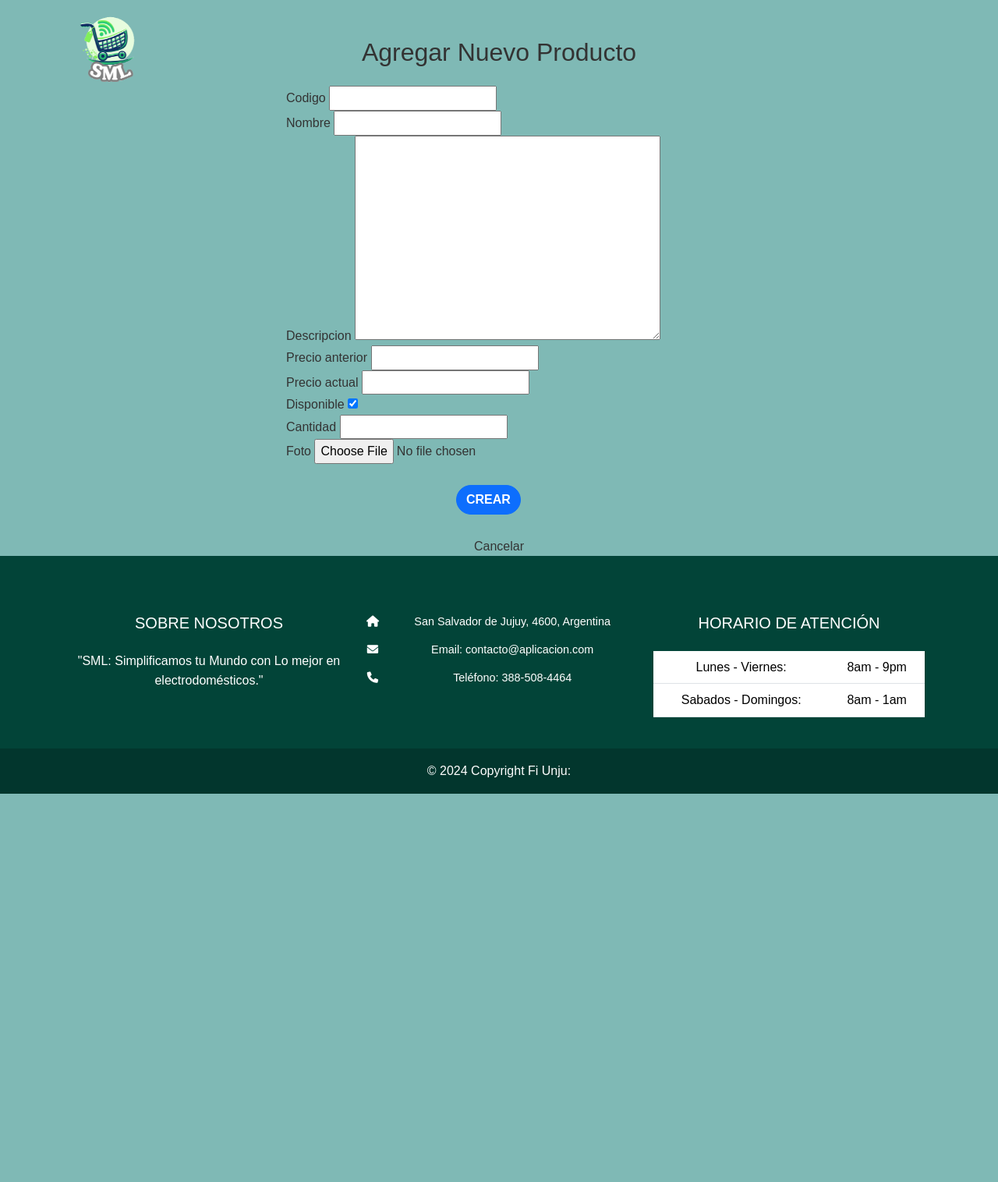
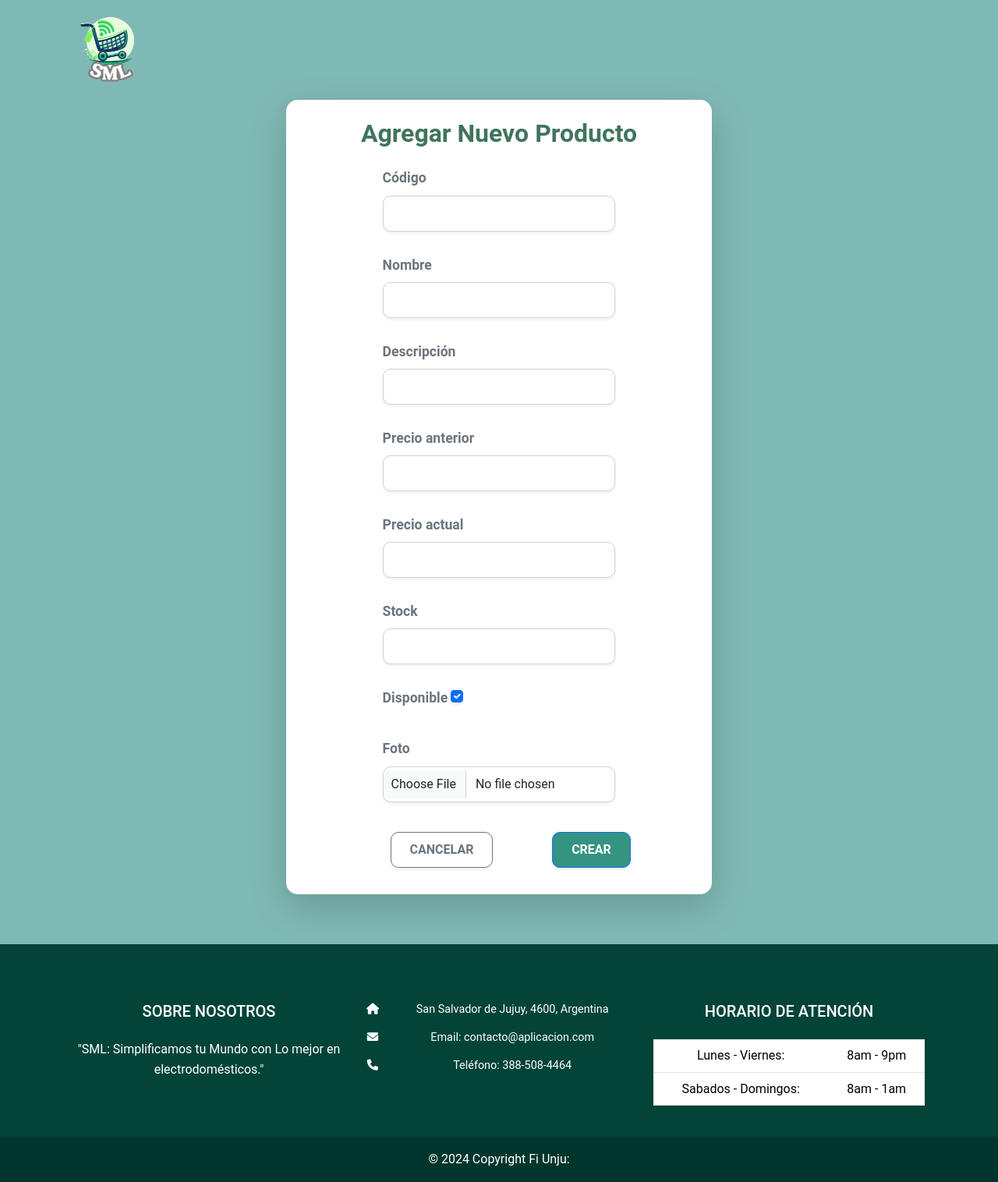
Before and after one commit to Abrill95/Hexacoders, a Django app: page /ventas/productos/agregar/ in a window 1280 px wide. Shown: the whole page at 78% size. Before the commit the page ends 1018 px from the top, so only its background shows below. Run offline with Django 5.2, Linux system fonts and the light colour scheme; some libraries are stand-ins or nearby versions; some web fonts are replaced.

Commit message:
Agregando páginas para la creación, modificación y eliminación de un dato

```diff
--- /dev/null
+++ b/teamHEXACODERS/core/static/core/css/estilosFormularios.css
@@ -0,0 +1,94 @@
+body {
+    background-color: #365954;
+    font-family: 'Roboto', sans-serif;
+}
+.form-container{
+    margin-top: 10% !important;
+    margin-bottom: 5%;
+}
+
+
+.card {
+    border-radius: 15px;
+    background: white;
+    animation: fadeIn 0.8s ease-in-out;
+}
+
+.form-group {
+    text-align: left;
+    width: 100%;
+}
+
+.form-label {
+    font-size: 1.1rem;
+    margin-bottom: 0.5rem;
+    color: #495057;
+}
+
+.form-control {
+    width: 150%;
+    padding: 10px;
+    font-size: 1rem;
+    border: 1px solid #ced4da;
+    border-radius: 10px;
+    transition: box-shadow 0.3s ease;
+}
+
+.form-control:focus {
+    border-color: #0d6efd;
+    box-shadow: 0 0 5px rgba(13, 110, 253, 0.5);
+}
+
+
+.btn {
+    font-size: 1rem;
+    font-weight: bold;
+    padding: 10px 20px;
+    margin-right: 30% !important;
+    border-radius: 10px;
+}
+
+.btn-outline-secondary {
+    color: #6c757d;
+    border-color: #6c757d;
+    transition: all 0.3s ease;
+}
+
+.btn-outline-secondary:hover {
+    background-color: #6c757d;
+    color: white;
+}
+
+.card h2{
+    color: rgba(49, 107, 81, 0.93) !important;
+}
+
+.btn-primary{
+    background-color: #359381;
+}
+.btn:hover{
+    background-color: rgb(2, 68, 56);
+}
+
+
+@keyframes fadeIn {
+    from {
+        opacity: 0;
+        transform: translateY(-10px);
+    }
+    to {
+        opacity: 1;
+        transform: translateY(0);
+    }
+}
+
+
+@media (max-width: 768px) {
+    .card {
+        padding: 2rem 1rem;
+    }
+
+    .btn {
+        width: 100%;
+    }
+}
--- a/teamHEXACODERS/core/templates/core/dashboard.html
+++ b/teamHEXACODERS/core/templates/core/dashboard.html
@@ -91,7 +91,7 @@ PANEL DE VISTAS
         </div>
 
         <div class="card-box">
-            <a href="" class="card-inf">
+            <a href="{% url 'ventas:lista_productos' %}" class="card-inf">
                 <div class="card-bg"></div>
                 <div class="card-body">
                     <p>PRODUCTOS</p>
--- a/teamHEXACODERS/ventas/models.py
+++ b/teamHEXACODERS/ventas/models.py
@@ -39,8 +39,8 @@ class Cliente(models.Model):
     nombre = models.CharField(max_length=100)
     apellido = models.CharField(max_length=100)
     email = models.EmailField()
-    celular = models.CharField(max_length=15)
-    foto = models.ImageField(upload_to='media/', blank=True, null=True)
+    celular = models.CharField(max_length=15, blank=True, null=True)
+    foto = models.ImageField(upload_to='clientes/', blank=True, null=True)
     created = models.DateTimeField(auto_now_add=True)
     updated = models.DateTimeField(auto_now=True)
     favoritos = models.ManyToManyField(Producto, related_name='clientes_favoritos', blank=True)
--- a/teamHEXACODERS/ventas/templates/forms/producto_form.html
+++ b/teamHEXACODERS/ventas/templates/forms/producto_form.html
@@ -1,62 +1,70 @@
 {% extends 'core/base.html' %}
+{% load static %}
 {% block title %}Crear Proveedor{% endblock %}
-{% block content %}
+{% block css %}
+<link rel="stylesheet" href="{% static 'core/css/estilosFormularios.css' %}" />
+{% endblock %}
 {% block login %}
 {% endblock %}
 {% block hero %}
 {% endblock %}
 
-<div class="container mt-5">
-    <h2 class="mb-4 text-center">Agregar Nuevo Producto</h2>
+
+{% block content %}
+<div class="container mt-5 form-container">
     <div class="row justify-content-center">
-        <div class="col-md-6">
-            <form method="post" enctype="multipart/form-data">
+        <div class="col-lg-6">
+            <div class="card shadow-lg p-4 border-0">
+                <h2 class="mb-4 text-center text-primary fw-bold">Agregar Nuevo Producto</h2>
+                <form method="post" enctype="multipart/form-data" class="d-flex flex-column align-items-center">
                     {% csrf_token %}
-                <div class="form-group">
-                    <label for="id_codigo">Codigo</label>
-                    {{ form.codigo}}
+                    <div class="form-group mb-4 w-100">
+                        <label for="id_nombre" class="form-label text-secondary fw-semibold">Código</label>
+                        <input type="text" id="id_codigo" name="codigo"
+                               class="form-control shadow-sm" value="{{ form.codigo.value|default:'' }}">
                     </div>
-                <div class="form-group">
-                    <label for="id_nombre">Nombre</label>
-                    {{ form.nombre }}
+                    <div class="form-group mb-4 w-100">
+                        <label for="id_nombre" class="form-label text-secondary fw-semibold">Nombre</label>
+                        <input type="text" id="id_nombre" name="nombre"
+                               class="form-control shadow-sm" value="{{ form.nombre.value|default:'' }}">
                     </div>
-                <div class="form-group">
-                    <label for="id_descripcion">Descripcion</label>
-                    {{ form.descripcion }}
+                    <div class="form-group mb-4 w-100">
+                        <label for="id_descripcion" class="form-label text-secondary fw-semibold">Descripción</label>
+                        <input type="text" id="id_descripcion" name="descripcion"
+                               class="form-control shadow-sm" value="{{ form.descripcion.value|default:'' }}">
                     </div>
-                <div class="form-group">
-                    <label for="id_precioAnterior">Precio anterior</label>
-                    {{ form.precioAnterior }}
+                    <div class="form-group mb-4 w-100">
+                        <label for="id_precioAnterior" class="form-label text-secondary fw-semibold">Precio anterior</label>
+                        <input type="number" step="0.01"  id="id_precioAnterior" name="precioAnterior"
+                               class="form-control shadow-sm" value="{{ form.precioAnterior.value|default:'' }}">
+                    </div>
+                    <div class="form-group mb-4 w-100">
+                        <label for="id_precio" class="form-label text-secondary fw-semibold">Precio actual</label>
+                        <input type="number" step="0.01"  id="id_precio" name="precio"
+                               class="form-control shadow-sm" value="{{ form.precio.value|default:'' }}">
                     </div>
 
-                <div class="form-group">
-                    <label for="id_precio">Precio actual</label>
-                    {{ form.precio }}
+                    <div class="form-group mb-4 w-100">
+                        <label for="id_cantidad" class="form-label text-secondary fw-semibold">Stock</label>
+                        <input type="number" id="id_cantidad" name="cantidad"
+                               class="form-control shadow-sm" value="{{ form.cantidad.value|default:'' }}">
                     </div>
-
-                <div class="form-group">
-                    <label for="id_disponible">Disponible</label>
-                    {{ form.disponible }}
+                    <div class="form-group mb-4 w-100">
+                        <label for="id_disponible" class="form-label text-secondary fw-semibold">Disponible</label>
+                        <input type="checkbox" id="id_disponible" name="disponible"
+                               class=" form-check-input shadow-sm" {% if form.disponible.value %}checked{% endif %}>
                     </div>
-
-                <div class="form-group">
-                    <label for="id_cantidad">Cantidad</label>
-                    {{ form.cantidad}}
+                    <div class="form-group mb-4 w-100 ">
+                        <label for="id_imagenPrincipal" class="form-label text-secondary fw-semibold">Foto</label>
+                        <input type="file" name="imagenPrincipal" id="id_imagenPrincipal" class="form-control shadow-sm" accept="image/*">
                     </div>
-
-                <div class="form-group">
-                    <label for="id_imagenPrincipal">Foto</label>
-                    <input type="file" name="imagenPrincipal" id="id_imagenPrincipal" accept="image/*">
-                </div>
-
-
-
-                <div class="text-center">
-                    <input type="submit" class="btn btn-primary btn-block" value="Crear">
-                    <a class="nav-link" href="{% url 'ventas:proveedores' %}">Cancelar</a>
+                    <div class="d-flex gap-3 w-100 buttons-sub">
+                        <a href="{% url 'ventas:lista_productos' %}" class="btn btn-outline-secondary shadow-sm px-4">Cancelar</a>
+                        <input type="submit" class="btn btn-primary shadow-sm px-4" value="Crear">
                     </div>
                 </form>
             </div>
         </div>
     </div>
+</div>
 {% endblock %}
--- a/teamHEXACODERS/ventas/templates/lista_clientes.html
+++ b/teamHEXACODERS/ventas/templates/lista_clientes.html
@@ -25,8 +25,6 @@ CLIENTES
 
 {% block content %}
 <div class="container mt-5">
-    <h2>Listado de Clientes</h2>
-
     <!-- Formulario de búsqueda -->
     <form method="get" class="form-inline my-3">
         <input type="text" name="q" class="form-control mr-2" placeholder="Buscar por nombre o apellido" value="{{ request.GET.q }}">
--- a/teamHEXACODERS/ventas/templates/lista_proveedores.html
+++ b/teamHEXACODERS/ventas/templates/lista_proveedores.html
@@ -42,7 +42,7 @@ PROVEEDORES
 
 {% block content %}
 <div class="container mt-5">
-    <h2>Listado de Proveedores</h2>
+
     <!-- Formulario de búsqueda -->
     <form method="get" class="form-inline my-3">
         <input type="text" name="q" class="form-control mr-2" placeholder="Buscar por nombre " value="{{ request.GET.q }}">
--- a/teamHEXACODERS/ventas/views.py
+++ b/teamHEXACODERS/ventas/views.py
@@ -75,6 +75,13 @@ class ClienteCreateView(CreateView):
     fields = ['nombre', 'apellido', 'email','celular','foto']
     template_name = 'forms/cliente_form.html'
     success_url = reverse_lazy('ventas:clientes')
+    def form_valid(self, form):
+        print("Formulario enviado correctamente")
+        return super().form_valid(form)
+
+    def form_invalid(self, form):
+        print("Error en el formulario")
+        return super().form_invalid(form)
 
 class ClienteUpdateView(UpdateView):
     model = Cliente
```
Also changed, not shown: teamHEXACODERS/ventas/templates/forms/cliente_form.html (+30 -21 lines), teamHEXACODERS/ventas/templates/lista_ventas.html (+12 -2 lines), teamHEXACODERS/db.sqlite3. Lines whose indentation alone changed are shown as unchanged.
